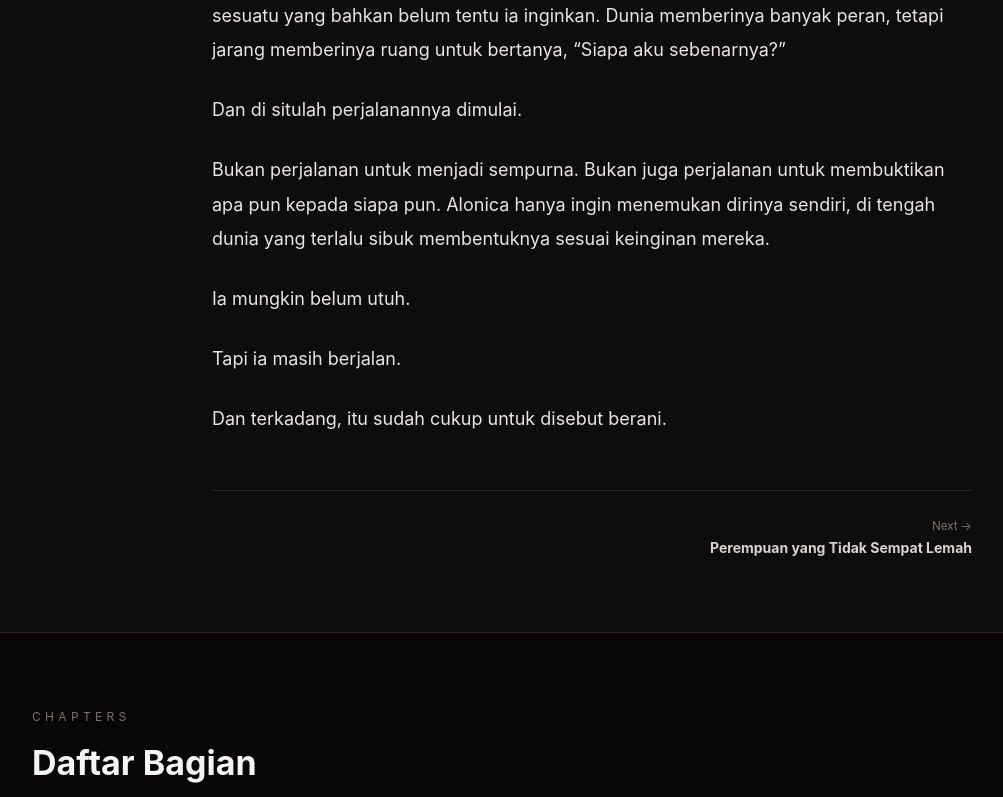
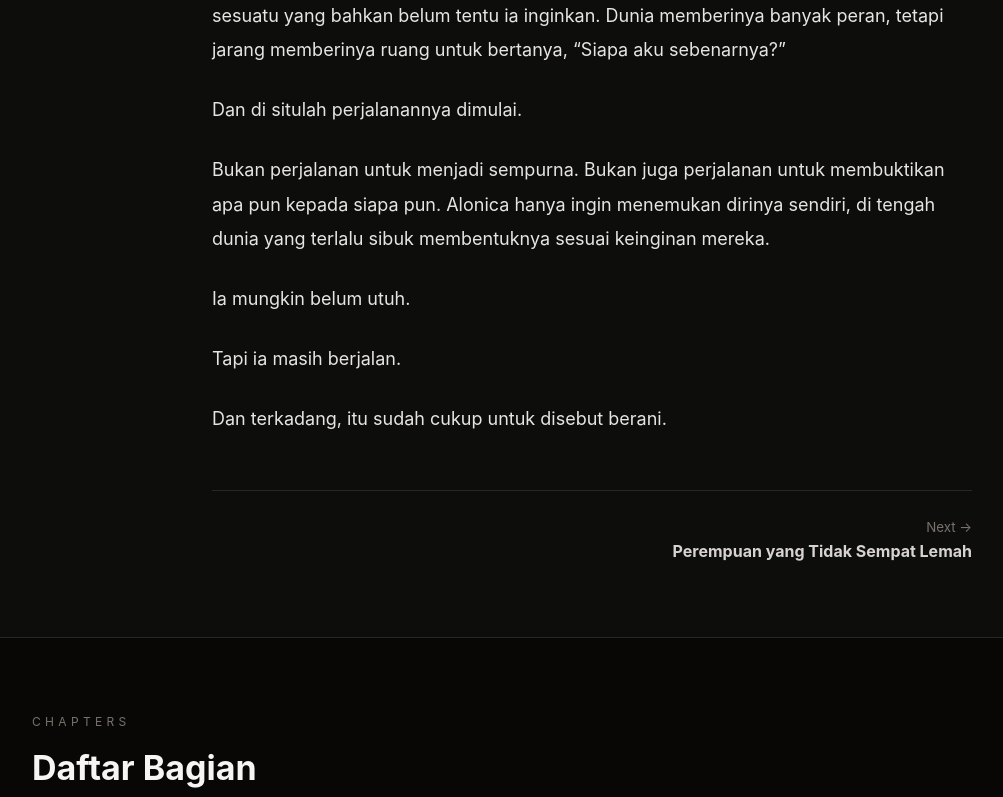
Before and after one commit to ivex190/alonica-website, a React (Vite) app in the folder alonica-website/: page / in a window 1280 px wide. Shown: the part 1720-2517 px from the top of the page, without its empty margins (48-1051 px from the left). Built offline with nearby package versions, Linux system fonts and the light colour scheme.

Commit message:
Update styles.css

```diff
--- a/alonica-website/src/styles.css
+++ b/alonica-website/src/styles.css
@@ -114,8 +114,6 @@ a { color: inherit; text-decoration: none; }
   .chapter-nav { gap: 16px; }
   .chapter-nav button { max-width: 48%; font-size: 14px; }
 }
-.chapter-nav button { max-width: 48%; font-size: 14px; }
-}
 
 .hero-title {
   margin: 0;
```
